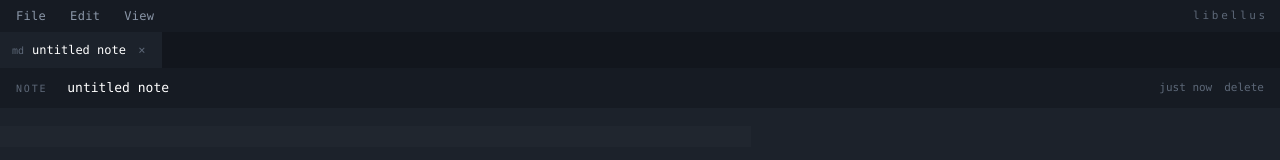
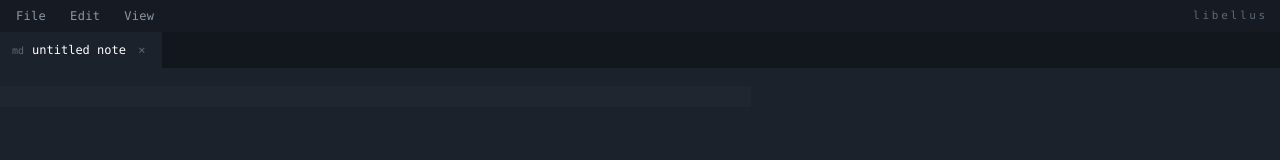
Before and after one commit to wagamela/libellus, a React (Vite) app: page / in a window 1280 px wide. Shown: the top 160 px of the page. Built offline with nearby package versions, Linux system fonts and the light colour scheme.

Commit message:
removed the docheader

```diff
--- a/src/App.tsx
+++ b/src/App.tsx
@@ -1,11 +1,11 @@
 import { useCallback, useEffect, useMemo, useState } from "react";
 import { MenuBar, type Menu } from "./components/MenuBar";
 import { TabBar } from "./components/TabBar";
-import { DocHeader } from "./components/DocHeader";
 import { Editor } from "./components/Editor";
 import { StatusBar } from "./components/StatusBar";
 import { CommandPalette, type PaletteItem } from "./components/CommandPalette";
 import { searchDocs } from "./lib/search";
+import { LANGUAGES } from "./lib/types";
 import { docLabel, useWorkspace } from "./store/workspace";
 
 type PaletteMode = "commands" | "open" | null;
@@ -13,6 +13,7 @@ type PaletteMode = "commands" | "open" | null;
 export default function App() {
   const store = useWorkspace();
   const [palette, setPalette] = useState<PaletteMode>(null);
+  const [confirmDelete, setConfirmDelete] = useState<string | null>(null);
 
   useEffect(() => {
     void store.init();
@@ -21,6 +22,7 @@ export default function App() {
   }, []);
 
   const activeDoc = store.activeTab ? store.docs[store.activeTab] ?? null : null;
+  const armed = confirmDelete !== null && confirmDelete === store.activeTab;
   const tabs = store.openTabs.map((id) => store.docs[id]).filter(Boolean);
 
   const newNote = useCallback(() => store.createDoc("note"), [store]);
@@ -29,6 +31,17 @@ export default function App() {
   const closeActive = useCallback(() => {
     if (store.activeTab) store.closeTab(store.activeTab);
   }, [store]);
+  const deleteActive = useCallback(() => {
+    const id = store.activeTab;
+    if (!id) return;
+    // Deleting is irreversible, so it always takes two deliberate steps.
+    if (confirmDelete !== id) {
+      setConfirmDelete(id);
+      return;
+    }
+    setConfirmDelete(null);
+    store.deleteDoc(id);
+  }, [store, confirmDelete]);
   const findInDoc = useCallback(() => {
     // CodeMirror owns in-document search; hand it the keystroke it expects.
     const content = document.querySelector<HTMLElement>(".cm-content");
@@ -83,16 +96,37 @@ export default function App() {
       { id: "save", label: "save", hint: "Ctrl S", run: save },
       { id: "find", label: "find in document", hint: "Ctrl F", run: findInDoc },
       { id: "close", label: "close tab", hint: "Ctrl W", run: closeActive },
+      {
+        id: "delete",
+        label: armed ? "delete document — press again to confirm" : "delete document",
+        hint: activeDoc ? "" : "no document",
+        run: deleteActive,
+      },
       { id: "next", label: "next tab", hint: "Ctrl Tab", run: () => store.cycleTab(1) },
       { id: "prev", label: "previous tab", hint: "Ctrl Shift Tab", run: () => store.cycleTab(-1) },
     ],
-    [newNote, newSnippet, save, findInDoc, closeActive, store],
+    [newNote, newSnippet, save, findInDoc, closeActive, deleteActive, armed, activeDoc, store],
   );
 
   const buildCommands = useCallback(
     (query: string): PaletteItem[] => {
       const q = query.trim().toLowerCase();
       const matched = commands.filter((command) => command.label.includes(q));
+      // The language selector lived in the removed header; it is a command now.
+      const active = store.activeTab ? store.docs[store.activeTab] : undefined;
+      if (active?.kind === "snippet") {
+        for (const language of LANGUAGES) {
+          const label = `set language: ${language}`;
+          if (label.includes(q)) {
+            matched.push({
+              id: `lang-${language}`,
+              label,
+              hint: active.language === language ? "current" : "",
+              run: () => store.setLanguage(active.id, language),
+            });
+          }
+        }
+      }
       if (!q) return matched;
       const docs = searchDocs(Object.values(store.docs), query)
         .slice(0, 8)
@@ -143,6 +177,11 @@ export default function App() {
           disabled: !activeDoc,
           separatorBefore: true,
         },
+        {
+          label: armed ? "Delete Document — Confirm" : "Delete Document",
+          action: deleteActive,
+          disabled: !activeDoc,
+        },
       ],
     },
     {
@@ -192,13 +231,8 @@ export default function App() {
       )}
       <div className="flex min-h-0 flex-1 flex-col">
         {activeDoc ? (
-          <>
-            <DocHeader
-              doc={activeDoc}
-              onRename={(title) => store.rename(activeDoc.id, title)}
-              onLanguage={(language) => store.setLanguage(activeDoc.id, language)}
-              onDelete={() => store.deleteDoc(activeDoc.id)}
-            />
+          // The editor fills the window: the tab is the only place a document
+          // is named, and its actions live in the menus and the palette.
           <div className="min-h-0 flex-1">
             <Editor
               key={activeDoc.id}
@@ -207,7 +241,6 @@ export default function App() {
               onSave={save}
             />
           </div>
-          </>
         ) : (
           // Only reachable by closing the last tab: startup always opens a
           // document. A quiet hint, not a landing page.
--- a/src/components/DocHeader.tsx
+++ /dev/null
@@ -1,79 +0,0 @@
-import { useEffect, useState } from "react";
-import { LANGUAGES, type Doc, type Language } from "../lib/types";
-
-interface DocHeaderProps {
-  doc: Doc;
-  onRename: (title: string) => void;
-  onLanguage: (language: Language) => void;
-  onDelete: () => void;
-}
-
-function when(timestamp: number): string {
-  const delta = Date.now() - timestamp;
-  if (delta < 60_000) return "just now";
-  if (delta < 3_600_000) return `${Math.floor(delta / 60_000)}m ago`;
-  if (delta < 86_400_000) return `${Math.floor(delta / 3_600_000)}h ago`;
-  return new Date(timestamp).toISOString().slice(0, 10);
-}
-
-export function DocHeader({ doc, onRename, onLanguage, onDelete }: DocHeaderProps) {
-  const [title, setTitle] = useState(doc.title);
-  const [confirming, setConfirming] = useState(false);
-
-  useEffect(() => {
-    setTitle(doc.title);
-    setConfirming(false);
-  }, [doc.id, doc.title]);
-
-  return (
-    <div className="flex h-10 shrink-0 items-center gap-3 bg-chrome px-4">
-      <span className="text-[10px] tracking-[0.18em] text-muted uppercase">{doc.kind}</span>
-      <input
-        value={title}
-        onChange={(event) => setTitle(event.target.value)}
-        onBlur={() => onRename(title)}
-        onKeyDown={(event) => {
-          if (event.key === "Enter") event.currentTarget.blur();
-          if (event.key === "Escape") {
-            setTitle(doc.title);
-            event.currentTarget.blur();
-          }
-        }}
-        spellCheck={false}
-        className="min-w-0 flex-1 bg-transparent px-2 py-1 text-[13px] text-text outline-none hover:bg-surface focus:bg-surface"
-      />
-      <span className="text-[11px] text-muted">{when(doc.updatedAt)}</span>
-      {doc.kind === "snippet" && (
-        <select
-          value={doc.language}
-          onChange={(event) => onLanguage(event.target.value as Language)}
-          className="bg-raised px-2 py-[3px] text-[11px] text-dim outline-none hover:text-text"
-        >
-          {LANGUAGES.map((language) => (
-            <option key={language} value={language}>
-              {language}
-            </option>
-          ))}
-        </select>
-      )}
-      {confirming ? (
-        <span className="flex items-center gap-2 text-[11px]">
-          <span className="text-dim">delete?</span>
-          <button className="text-danger hover:underline" onClick={onDelete}>
-            yes
-          </button>
-          <button className="text-dim hover:text-text" onClick={() => setConfirming(false)}>
-            no
-          </button>
-        </span>
-      ) : (
-        <button
-          className="text-[11px] text-muted hover:text-danger"
-          onClick={() => setConfirming(true)}
-        >
-          delete
-        </button>
-      )}
-    </div>
-  );
-}
```
Also changed, not shown: 1 other file (tests, documents, lock files or other folders). Lines whose indentation alone changed are shown as unchanged.
